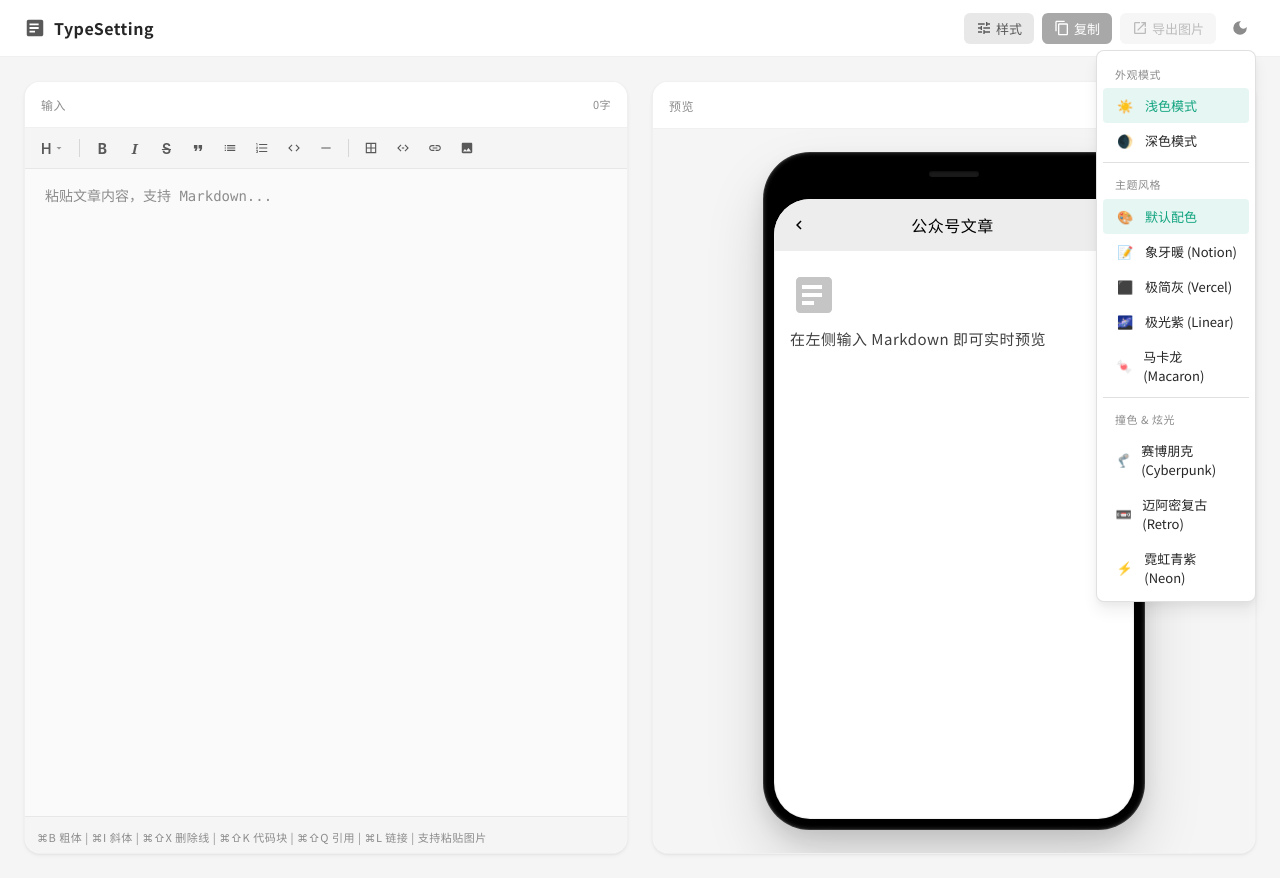
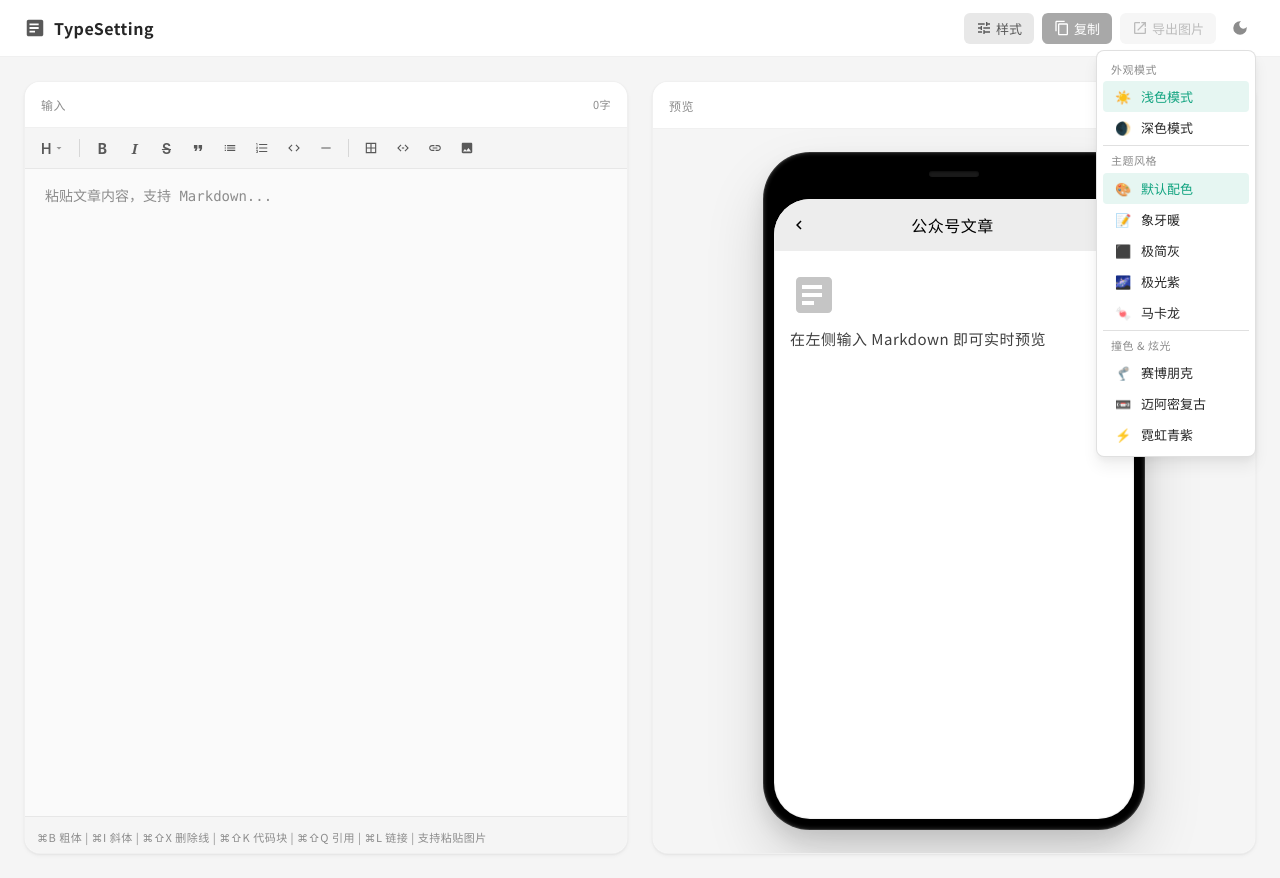
Before and after one commit to klaybloom/TypesettingTools, a Vue app: page / in a window 1280 px wide. Both pictures are taken after a click on the button 1240 px from the left and 28 px from the top of the page. Built offline with nearby package versions, Linux system fonts and the light colour scheme.

Commit message:
fix: 主题菜单去除英文并收紧间距

```diff
--- a/src/App.vue
+++ b/src/App.vue
@@ -63,16 +63,16 @@
 
               <div class="menu-group-title">主题风格</div>
               <button @click="changeTheme('default')" :class="{ active: theme === 'default' }"><span class="menu-icon">🎨</span> 默认配色</button>
-              <button @click="changeTheme('notion')" :class="{ active: theme === 'notion' }"><span class="menu-icon">📝</span> 象牙暖 (Notion)</button>
-              <button @click="changeTheme('vercel')" :class="{ active: theme === 'vercel' }"><span class="menu-icon">⬛</span> 极简灰 (Vercel)</button>
-              <button @click="changeTheme('linear')" :class="{ active: theme === 'linear' }"><span class="menu-icon">🌌</span> 极光紫 (Linear)</button>
-              <button @click="changeTheme('macaron')" :class="{ active: theme === 'macaron' }"><span class="menu-icon">🍬</span> 马卡龙 (Macaron)</button>
+              <button @click="changeTheme('notion')" :class="{ active: theme === 'notion' }"><span class="menu-icon">📝</span> 象牙暖</button>
+              <button @click="changeTheme('vercel')" :class="{ active: theme === 'vercel' }"><span class="menu-icon">⬛</span> 极简灰</button>
+              <button @click="changeTheme('linear')" :class="{ active: theme === 'linear' }"><span class="menu-icon">🌌</span> 极光紫</button>
+              <button @click="changeTheme('macaron')" :class="{ active: theme === 'macaron' }"><span class="menu-icon">🍬</span> 马卡龙</button>
               <div class="menu-divider"></div>
 
               <div class="menu-group-title">撞色 & 炫光</div>
-              <button @click="changeTheme('cyberpunk')" :class="{ active: theme === 'cyberpunk' }"><span class="menu-icon">🦿</span> 赛博朋克 (Cyberpunk)</button>
-              <button @click="changeTheme('retro')" :class="{ active: theme === 'retro' }"><span class="menu-icon">📼</span> 迈阿密复古 (Retro)</button>
-              <button @click="changeTheme('neon')" :class="{ active: theme === 'neon' }"><span class="menu-icon">⚡</span> 霓虹青紫 (Neon)</button>
+              <button @click="changeTheme('cyberpunk')" :class="{ active: theme === 'cyberpunk' }"><span class="menu-icon">🦿</span> 赛博朋克</button>
+              <button @click="changeTheme('retro')" :class="{ active: theme === 'retro' }"><span class="menu-icon">📼</span> 迈阿密复古</button>
+              <button @click="changeTheme('neon')" :class="{ active: theme === 'neon' }"><span class="menu-icon">⚡</span> 霓虹青紫</button>
             </div>
           </Transition>
         </div>
@@ -608,9 +608,9 @@ onUnmounted(() => {
 .theme-dropdown .dropdown-menu button {
   display: flex;
   align-items: center;
-  gap: 10px;
+  gap: 8px;
   width: 100%;
-  padding: 8px 12px;
+  padding: 6px 10px;
   text-align: left;
   font-size: 13px;
   color: var(--text-primary);
@@ -640,16 +640,14 @@ onUnmounted(() => {
 .menu-group-title {
   font-size: 11px;
   color: var(--text-tertiary);
-  padding: 4px 12px;
-  margin-top: 4px;
-  text-transform: uppercase;
-  letter-spacing: 0.5px;
+  padding: 2px 8px;
+  margin-top: 1px;
 }
 
 .menu-divider {
   height: 1px;
   background: var(--border-color);
-  margin: 4px 0;
+  margin: 2px 0;
 }
 
 .pop-enter-active,
```
